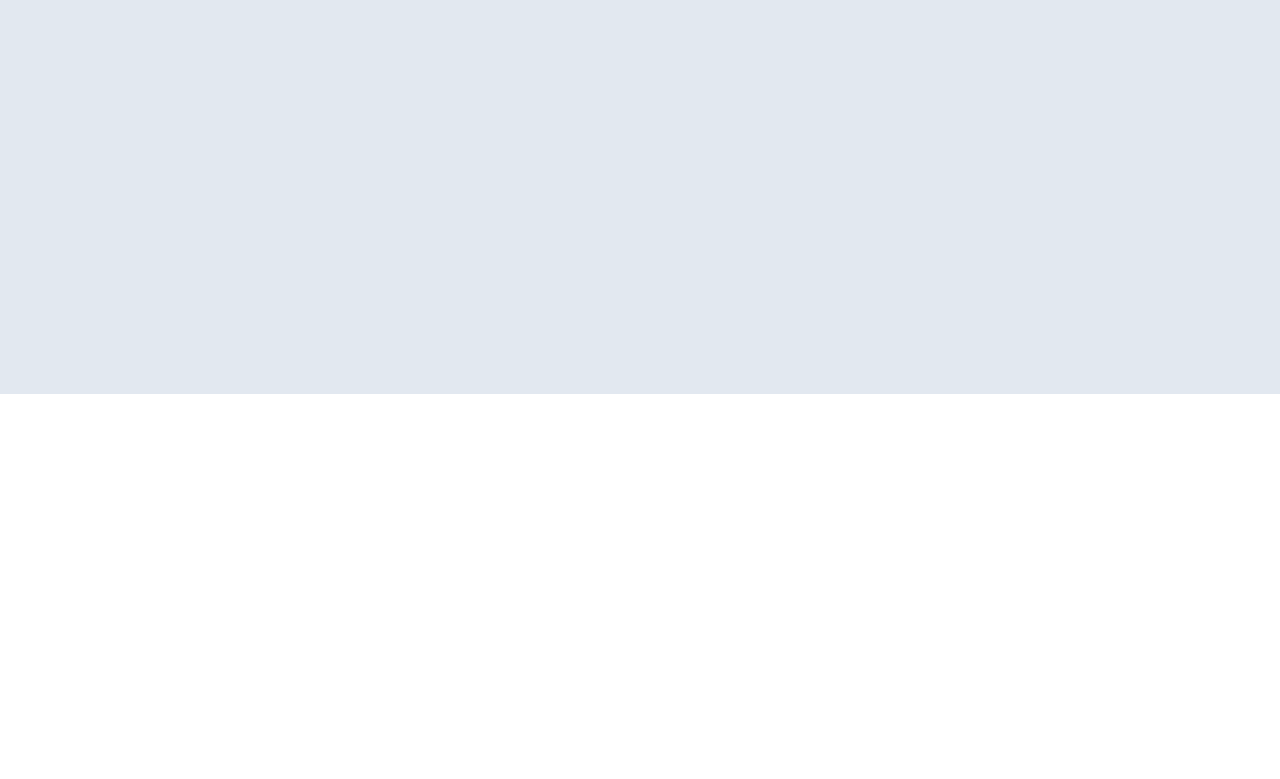
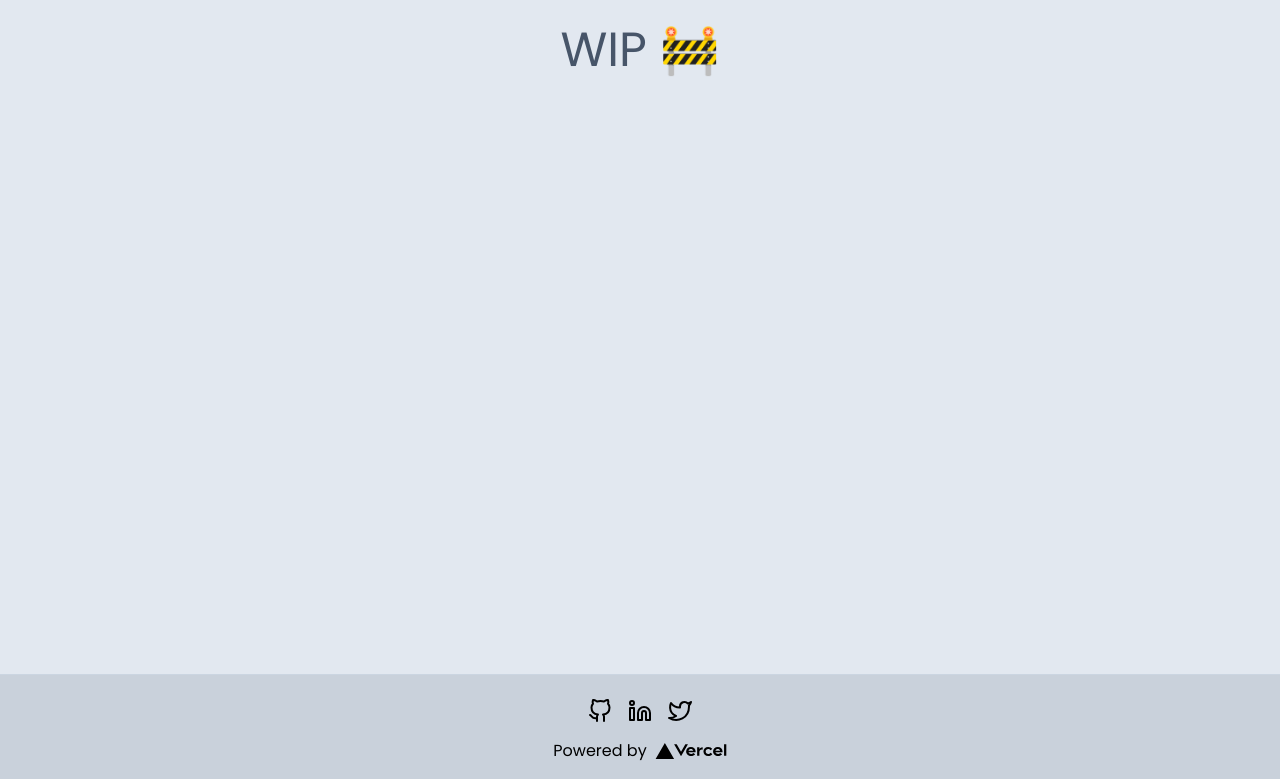
Before and after one commit to Pratham82/next-graphql-rick-and-morty, a Next.js app: page /episodes in a window 1280 px wide. Shown: the part 406-1185 px from the top of the page. Before the commit the page ends 800 px from the top, so only its background shows below. Built offline with nearby package versions, Linux system fonts and the light colour scheme.

Commit message:
feat: added footer in container

```diff
--- a/components/Container.tsx
+++ b/components/Container.tsx
@@ -1,4 +1,6 @@
 import { ReactNode } from 'react'
+import Footer from './Footer'
+import Header from './Header'
 
 type LayoutProps = {
   children?: ReactNode
@@ -6,9 +8,15 @@ type LayoutProps = {
 
 const Container: React.FC = ({ children }: LayoutProps) => {
   return (
-    <div className="flex min-h-screen justify-center bg-slate-200">
-      <div className="max-w-sm sm:max-w-2xl lg:max-w-5xl">{children}</div>
-    </div>
+    <>
+      <Header />
+      <div className="flex justify-center bg-slate-200 pt-32">
+        <div className="min-h-screen max-w-sm sm:max-w-2xl lg:max-w-5xl">
+          {children}
+        </div>
+      </div>
+      <Footer />
+    </>
   )
 }
 
--- a/components/Footer.tsx
+++ b/components/Footer.tsx
@@ -5,7 +5,7 @@ import Twitter from '../public/svg/Twitter'
 
 export default function Footer() {
   return (
-    <footer className="fixed bottom-0 z-0 w-screen border-t border-slate-300 bg-slate-400/50 backdrop-blur-xl">
+    <footer className="bottom-0 z-0 w-full border-t border-slate-300 bg-slate-400/50 backdrop-blur-lg">
       <div className="mt-2 flex h-10 w-full items-end justify-center ">
         <div className="mx-2">
           <a
```
